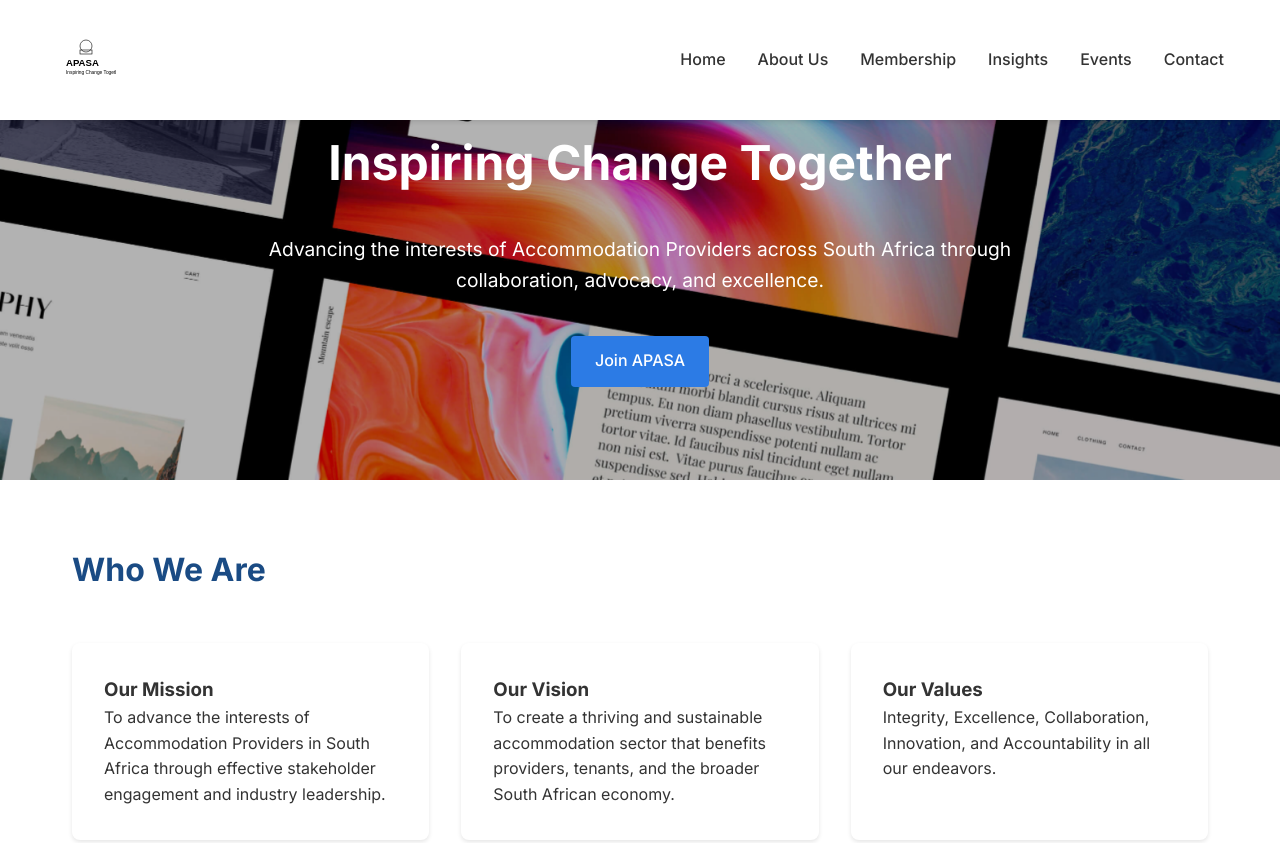
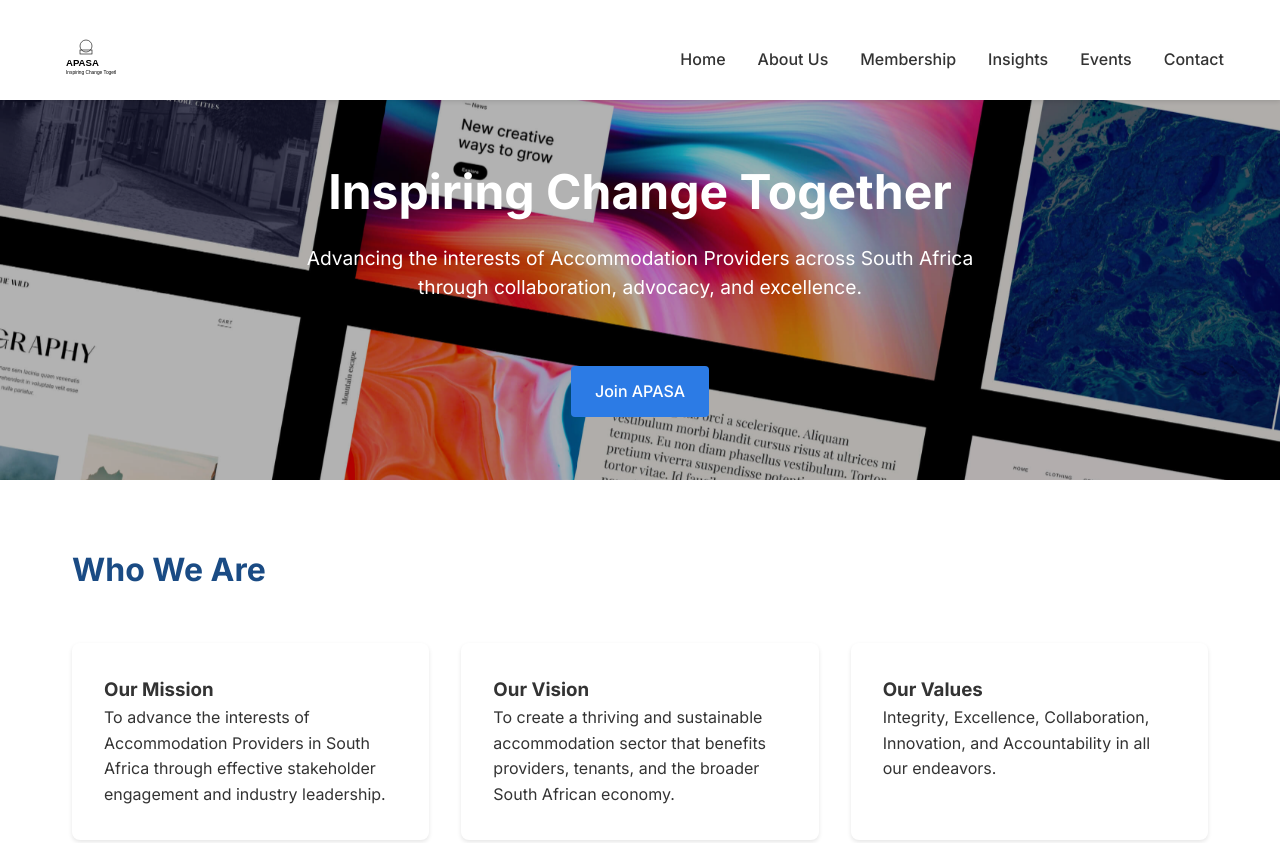
Before and after one commit to Shampene01/apasa-website, a plain HTML site: page index.html in a window 1280 px wide. Shown: the top 843 px of the page. Drawn offline with Linux system fonts and the light colour scheme.

Commit message:
Fix hero section positioning and spacing: Add header height, adjust hero margins and improve content alignment

```diff
--- a/css/styles.css
+++ b/css/styles.css
@@ -28,6 +28,7 @@ body {
     width: 100%;
     top: 0;
     z-index: 1000;
+    height: 100px;  /* Set explicit height for header */
 }
 
 .nav-container {
@@ -100,13 +101,14 @@ body {
     background-position: center;
     background-repeat: no-repeat;
     color: var(--white);
-    min-height: 60vh;
+    min-height: calc(60vh - 100px);  /* Subtract header height */
     text-align: center;
     position: relative;
     display: flex;
     align-items: center;
     justify-content: center;
     overflow: hidden;
+    margin-top: 100px;  /* Add margin equal to header height */
 }
 
 .hero::after {
@@ -163,9 +165,17 @@ body {
 .hero-content {
     position: relative;
     z-index: 3;
-    padding: 2rem;
+    padding: 0 2rem;
     width: 100%;
+    max-width: 800px;  /* Limit the content width */
+    margin: 0 auto;    /* Center horizontally */
     animation: fadeIn 1s ease-out 0.5s both;
+    display: flex;
+    flex-direction: column;
+    align-items: center;  /* Center items horizontally */
+    justify-content: center;
+    min-height: inherit;
+    gap: 1.5rem;
 }
 
 @keyframes fadeIn {
@@ -181,13 +191,21 @@ body {
 
 .hero-content h1 {
     font-size: 3rem;
-    margin: 2rem 0;
+    margin: 0;
+    line-height: 1.2;
+    text-align: center;
 }
 
 .hero-content p {
     font-size: 1.2rem;
-    max-width: 800px;
-    margin: 0 auto;
+    margin: 0;
+    line-height: 1.5;
+    text-align: center;
+}
+
+.hero-content .btn {
+    display: inline-block;  /* Reset display for button */
+    width: auto;           /* Allow button to size to content */
 }
 
 /* Main content */
```
